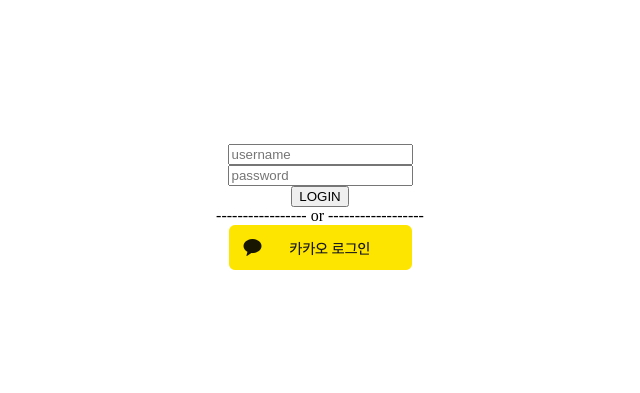
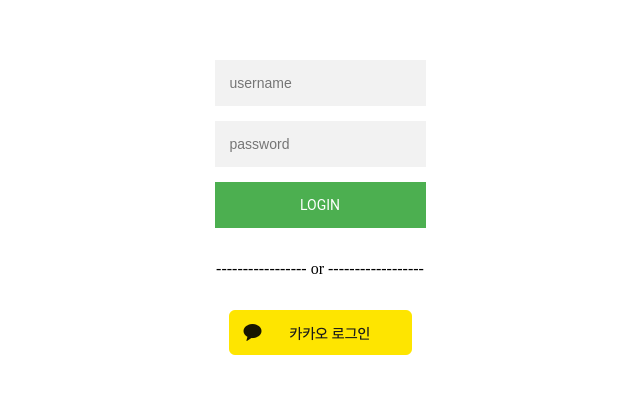
Before and after one commit to sjwhole/diary-frontend-web, a React (Create React App) app: page /login in a window 1280 px wide. Shown: the part 199-592 px from the top of the page, without its empty margins (320-960 px from the left). Built offline with nearby package versions, Linux system fonts and the light colour scheme; no server answers.

Commit message:
feat: Add login page style button

```diff
--- a/src/pages/LoginPage.jsx
+++ b/src/pages/LoginPage.jsx
@@ -85,6 +85,7 @@
   justify-content: center;
   align-items: center;
   height: 100vh;
+  background: #ffffff;
   #login {
     display: flex;
     flex-direction: column;
@@ -95,7 +96,36 @@
       flex-direction: column;
       justify-content: center;
       align-items: center;
+      & > input {
+        background: #f2f2f2;
+        width: 100%;
+        border: 0;
+        margin: 0 0 15px;
+        padding: 15px;
+        box-sizing: border-box;
+        font-size: 14px;
+      }
+      & > button {
+        font-family: "Roboto", sans-serif;
+        text-transform: uppercase;
+        outline: 0;
+        background: #4caf50;
+        width: 100%;
+        border: 0;
+        padding: 15px;
+        color: #ffffff;
+        font-size: 14px;
+        -webkit-transition: all 0.3 ease;
+        transition: all 0.3 ease;
+        cursor: pointer;
+      }
     }
+  }
+  & span {
+    margin-top: 2em;
+  }
+  img {
+    margin-top: 2em;
   }
 `;
 
```
